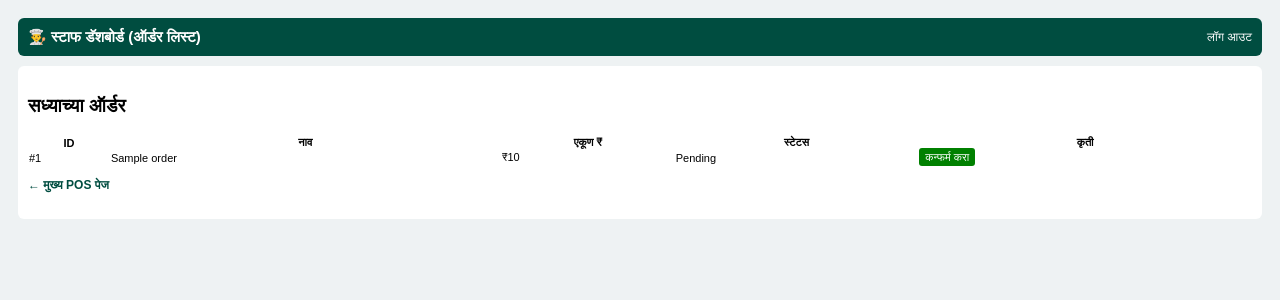
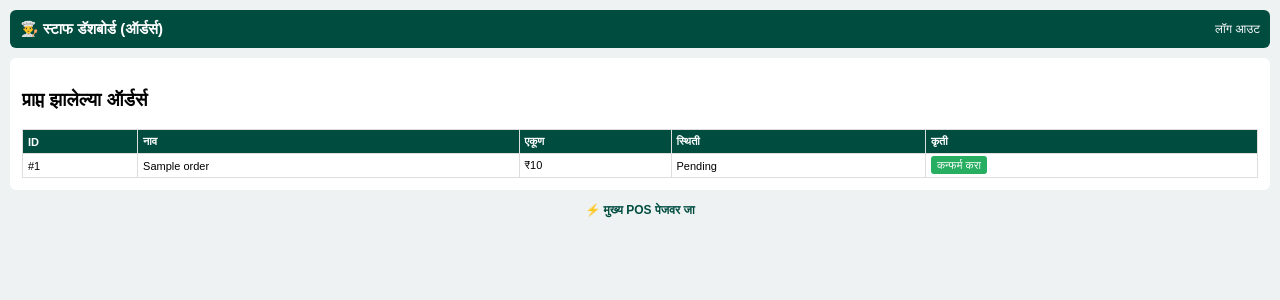
Before and after one commit to naturalkulfi1/south-pole-Natural-kulfi, a Flask app: template templates/staff_panel.html in a window 1280 px wide. Shown: the top 300 px of the page. Run offline with Flask 3, Linux system fonts and the light colour scheme; the template is opened without the code that fills it: most values are stand-ins (such as "Sample title", 1, 10 or a date in 2020).

Commit message:
Update staff_panel.html

```diff
--- a/templates/staff_panel.html
+++ b/templates/staff_panel.html
@@ -1,15 +1,27 @@
 <!DOCTYPE html>
 <html lang="mr">
-<head><meta charset="UTF-8"><title>Staff Panel</title></head>
-<body style="font-family:sans-serif; background:#eef2f3; padding:10px;">
-    <div style="background:#004d40; color:white; padding:10px; border-radius:6px; display:flex; justify-content:space-between; align-items:center;">
-        <h2 style="margin:0; font-size:15px;">👨‍🍳 स्टाफ डॅशबोर्ड (ऑर्डर लिस्ट)</h2>
+<head>
+    <meta charset="UTF-8">
+    <meta name="viewport" content="width=device-width, initial-scale=1.0">
+    <title>Staff Panel</title>
+    <style>
+        body { font-family: sans-serif; background: #eef2f3; margin: 0; padding: 10px; }
+        .card { background: white; padding: 12px; border-radius: 6px; margin-top: 10px; }
+        table { width: 100%; border-collapse: collapse; font-size: 11px; margin-top: 5px; }
+        th, td { border: 1px solid #ddd; padding: 5px; text-align: left; }
+        th { background: #004d40; color: white; }
+    </style>
+</head>
+<body>
+    <div style="background: #004d40; color: white; padding: 10px; border-radius: 6px; display: flex; justify-content: space-between; align-items: center;">
+        <h2 style="margin:0; font-size: 15px;">👨‍🍳 स्टाफ डॅशबोर्ड (ऑर्डर्स)</h2>
         <a href="/staff/logout" style="color:white; font-size:12px; text-decoration:none;">लॉग आउट</a>
     </div>
-    <div style="background:white; padding:10px; border-radius:6px; margin-top:10px;">
-        <h3>सध्याच्या ऑर्डर</h3>
-        <table style="width:100%; border-collapse:collapse; font-size:11px;">
-            <tr><th>ID</th><th>नाव</th><th>एकूण ₹</th><th>स्टेटस</th><th>कृती</th></tr>
+
+    <div class="card">
+        <h3>प्राप्त झालेल्या ऑर्डर्स</h3>
+        <table>
+            <tr><th>ID</th><th>नाव</th><th>एकूण</th><th>स्थिती</th><th>कृती</th></tr>
             {% for o in orders %}
             <tr>
                 <td>#{{ o.id }}</td>
@@ -18,15 +30,17 @@
                 <td>{{ o.status }}</td>
                 <td>
                     {% if o.status == 'Pending' %}
-                    <a href="/staff/confirm/{{ o.id }}" style="background:green; color:white; padding:3px 6px; text-decoration:none; border-radius:3px;">कन्फर्म करा</a>
+                    <a href="/staff/confirm/{{ o.id }}" style="background:#27ae60; color:white; padding:3px 6px; border-radius:3px; text-decoration:none;">कन्फर्म करा</a>
                     {% else %}
-                    पूर्ण झाली
+                    <b>पूर्ण झाली</b>
                     {% endif %}
                 </td>
             </tr>
             {% endfor %}
         </table>
-        <p style="margin-top:10px;"><a href="/" style="font-size:12px; color:#004d40; text-decoration:none; font-weight:bold;">← मुख्य POS पेज</a></p>
+    </div>
+    <div style="text-align: center; margin-top: 10px;">
+        <a href="/" style="font-size: 12px; color: #004d40; font-weight: bold; text-decoration: none;">⚡ मुख्य POS पेजवर जा</a>
     </div>
 </body>
 </html>
```
